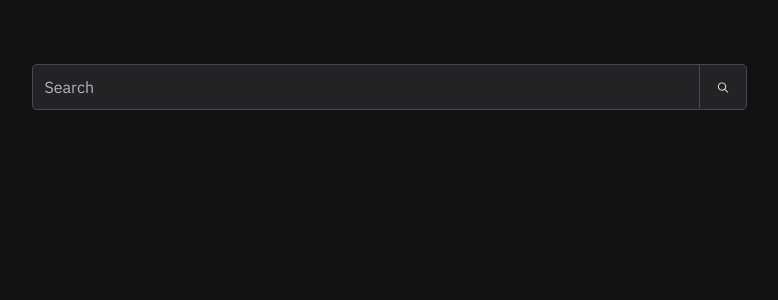
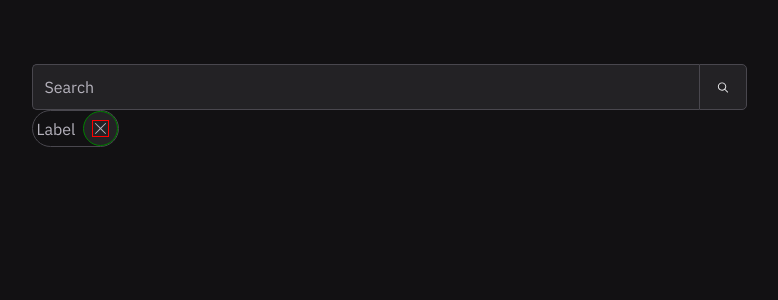
Before and after one commit to bdsqqq/react-session-2, a Next.js app: page / in a window 1280 px wide. Shown: the top 300 px of the page, without its empty margins (251-1029 px from the left). Built offline with nearby package versions, Linux system fonts and the light colour scheme.

Commit message:
feat: Tag

```diff
--- /dev/null
+++ b/components/ui/Tag.tsx
@@ -0,0 +1,57 @@
+const Tag: React.FC<{ label: string; onRemove: () => void }> = ({
+  label,
+  onRemove,
+}) => {
+  return (
+    <TagWrapper>
+      <Label>{label}</Label>
+      <Button onClick={onRemove}>
+        <Box
+          css={{
+            border: "red 1px solid",
+            width: "100%",
+            height: "100%",
+          }}
+        >
+          <Cross1Icon width={"100%"} />
+        </Box>
+      </Button>
+    </TagWrapper>
+  );
+};
+
+export default Tag;
+
+const TagWrapper = styled("div", {
+  display: "inline-flex",
+  alignItems: "center",
+  gap: "$spacing-02",
+
+  color: "$mauve11",
+  border: "1px solid $mauve7",
+  borderRadius: "$pill",
+});
+
+const Label = styled("span", {
+  padding: "$spacing-01 $spacing-02",
+});
+
+const Button = styled("button", {
+  cursor: "pointer",
+  borderRadius: "$pill",
+  color: "$mauve11",
+  backgroundColor: "$mauve3",
+
+  border: "green 1px solid",
+  height: "spacing-06",
+  padding: "$spacing-03",
+
+  ":hover": {
+    backgroundColor: "$mauve9",
+  },
+});
+
+import { styled } from "stitches.config";
+
+import { Cross1Icon } from "@radix-ui/react-icons";
+import { Box } from "./primitives";
--- a/pages/index.tsx
+++ b/pages/index.tsx
@@ -20,6 +20,12 @@ const Home: NextPage = () => {
           }}
         >
           <SearchBar />
+          <Tag
+            label="Label"
+            onRemove={() => {
+              console.log("Remove");
+            }}
+          />
         </Box>
       </Box>
     </Box>
@@ -31,4 +37,5 @@ export default Home;
 import type { NextPage } from "next";
 
 import SearchBar from "@/components/ui/SearchBar";
+import Tag from "@/components/ui/Tag";
 import { Box } from "@/components/ui/primitives";
```
